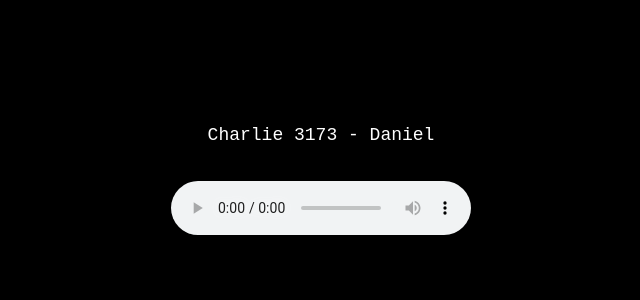
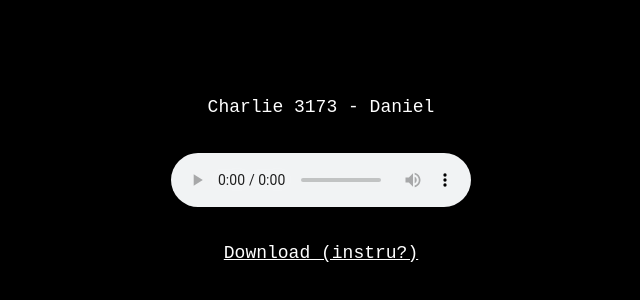
Before and after one commit to UnsecureGarden/charlie3173, a plain HTML site: page index.html in a window 1280 px wide. Shown: the part 1040-1340 px from the top of the page, without its empty margins (319-959 px from the left). Drawn offline with Linux system fonts and the light colour scheme.

Commit message:
Update index.html

```diff
--- a/index.html
+++ b/index.html
@@ -24,4 +24,11 @@
         <div class="element fileName">Charlie 3173 - Daniel</div>
         <audio class="element audioPlayer" controls>
             <source src="charlie 3173 - daniel .mp3" type="audio/mp3">
-            Votre navigateur ne supporte pas l'élé
+            Votre navigateur ne supporte pas l'élément audio.
+        </audio>
+        <a href="charlie 3173 - daniel .mp3" download class="element downloadLink">Download (instru?)</a>
+    </div>
+
+    <script src="script.js"></script>
+</body>
+</html>
```
